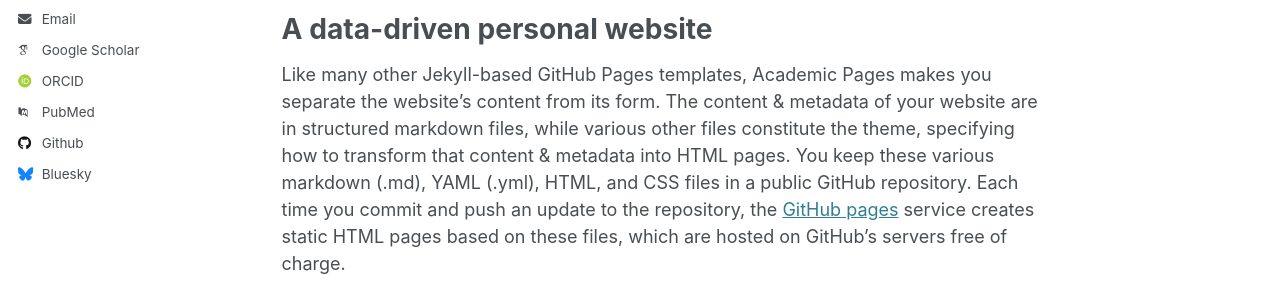
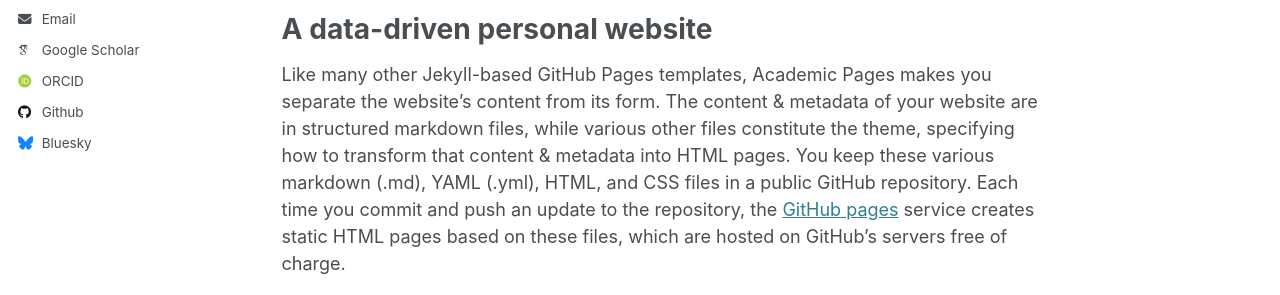
Before and after one commit to AnthonyKeyuanFang/AnthonyKeyuanFang.github.io, a Jekyll site: the page built from _pages/about.md, in a window 1280 px wide. Shown: the part 430-725 px from the top of the page. Built offline with Jekyll 4.4.1, drawn with Linux system fonts in a browser that asks for light colours; some web fonts are replaced.

Commit message:
Update _config.yml

```diff
--- a/_config.yml
+++ b/_config.yml
@@ -32,13 +32,10 @@
 
   # Academic websites
   arxiv            : # URL - Update with the correct link to your profile
-  googlescholar    : "https://scholar.google.com/citations?user=PS_CX0AAAAAJ"
+  googlescholar    : "https://scholar.google.com/citations?user=y5EvYtMAAAAJ&hl=en"
   impactstory      : # URL
-  orcid            : "http://orcid.org/yourorcidurl"
-  semantic         : # URL
-  pubmed           : "https://www.ncbi.nlm.nih.gov/pubmed/?term=john+snow"
+  orcid            : "http://orcid.org/0009-0009-9245-8791"
   researchgate     : # URL
-  scopus           : # URL
 
   # Repositories and software development
   bitbucket        : # Username - Update with your username on the site
```
